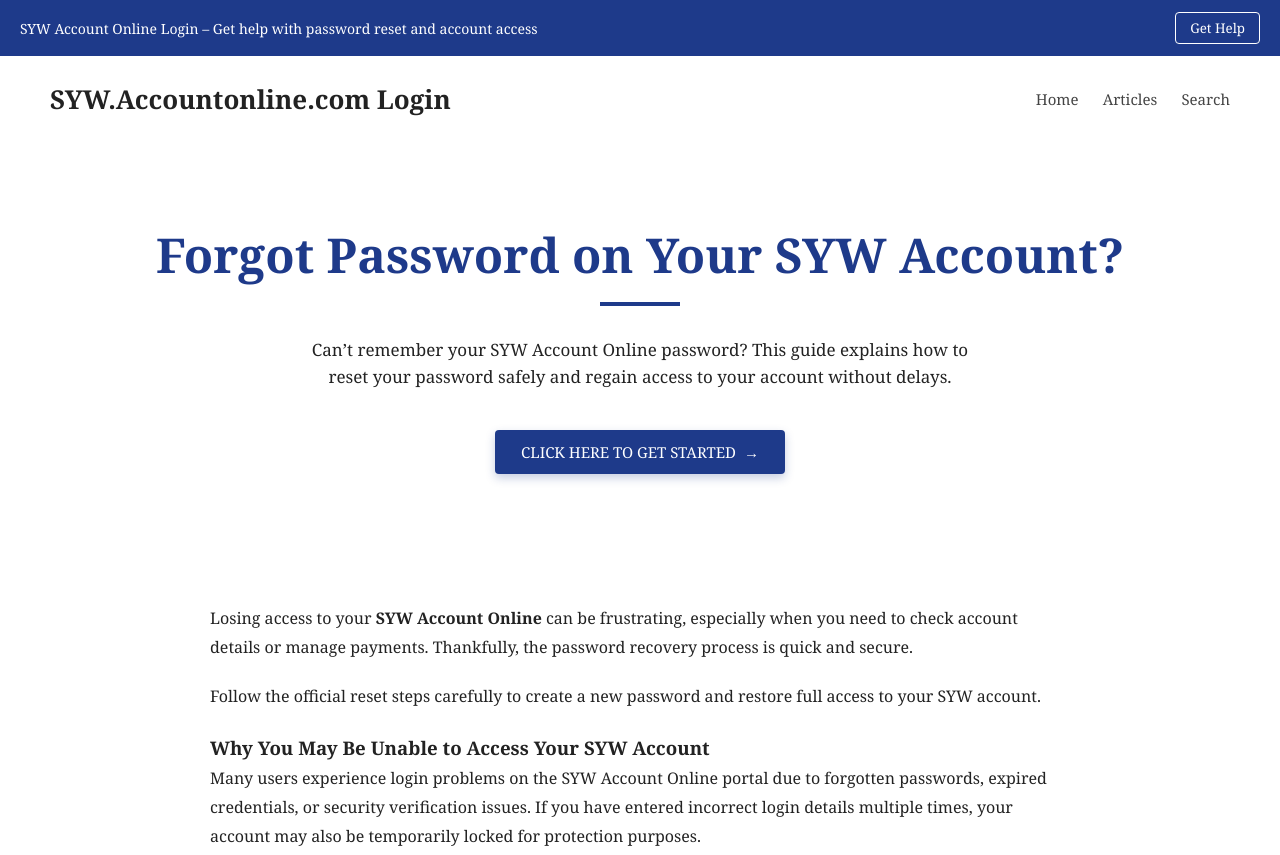
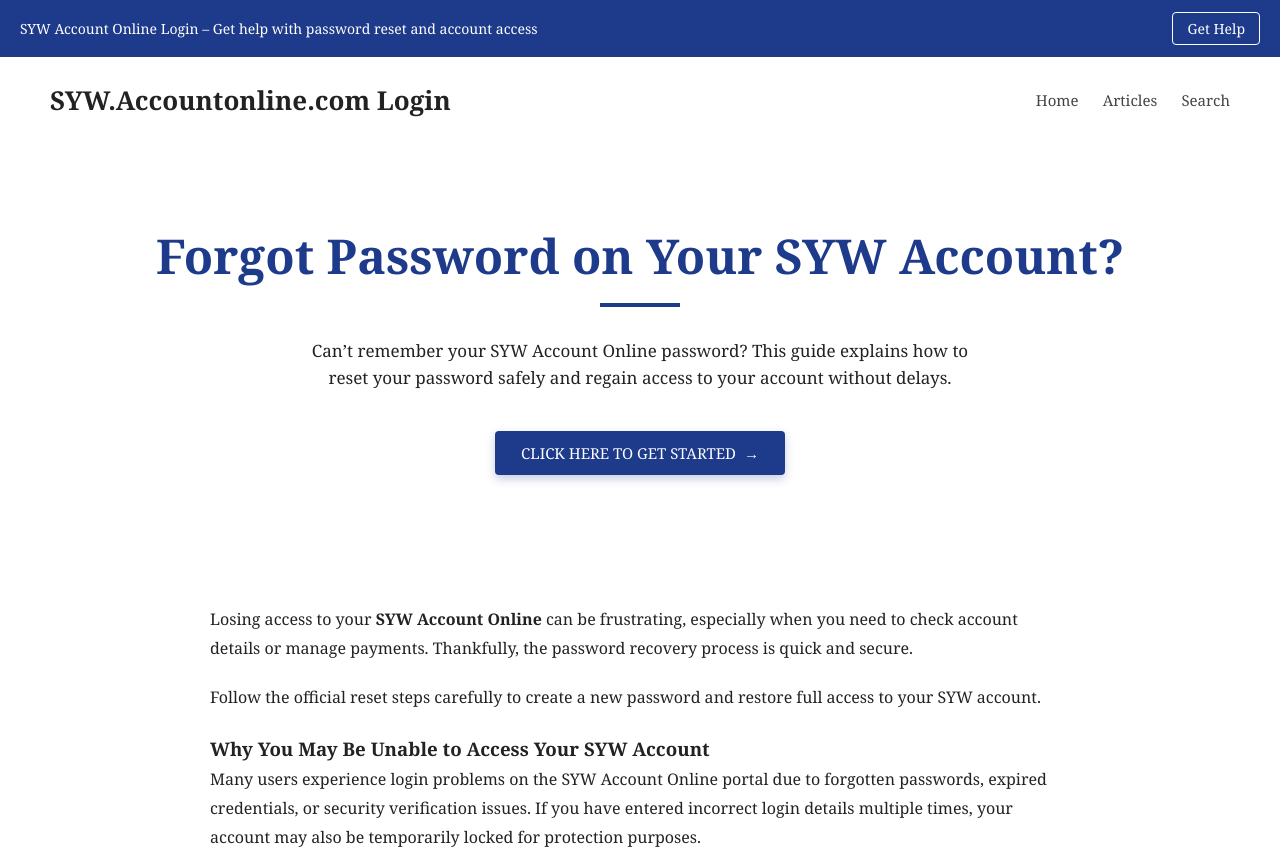
Before and after one commit to sywaccountonline/sywhelp-guide, a plain HTML site: page index.html in a window 1280 px wide. Shown: the top 855 px of the page. Drawn offline with Linux system fonts and the light colour scheme.

Commit message:
Update index.html

```diff
--- a/index.html
+++ b/index.html
@@ -137,6 +137,18 @@
     box-shadow:0 4px 10px rgba(30,58,138,0.25);
 }
 
+    .top-btn{
+    background:transparent;
+    border:1px solid #ffffff;
+    color:#ffffff;
+    padding:6px 14px;
+    border-radius:4px;
+    text-decoration:none;
+    cursor:pointer;
+    font-size:14px;
+}
+
+
 .hero .btn:hover{
     background:#16307a;
     transform:translateY(-2px);
@@ -183,7 +195,7 @@
 <!-- TOP BAR -->
 <div class="top-bar">
     <span>SYW Account Online Login – Get help with password reset and account access</span>
-    <button>Get Help</button>
+    <a href="/contact" class="top-btn">Get Help</a>
 </div>
 
 <!-- HEADER -->
```
